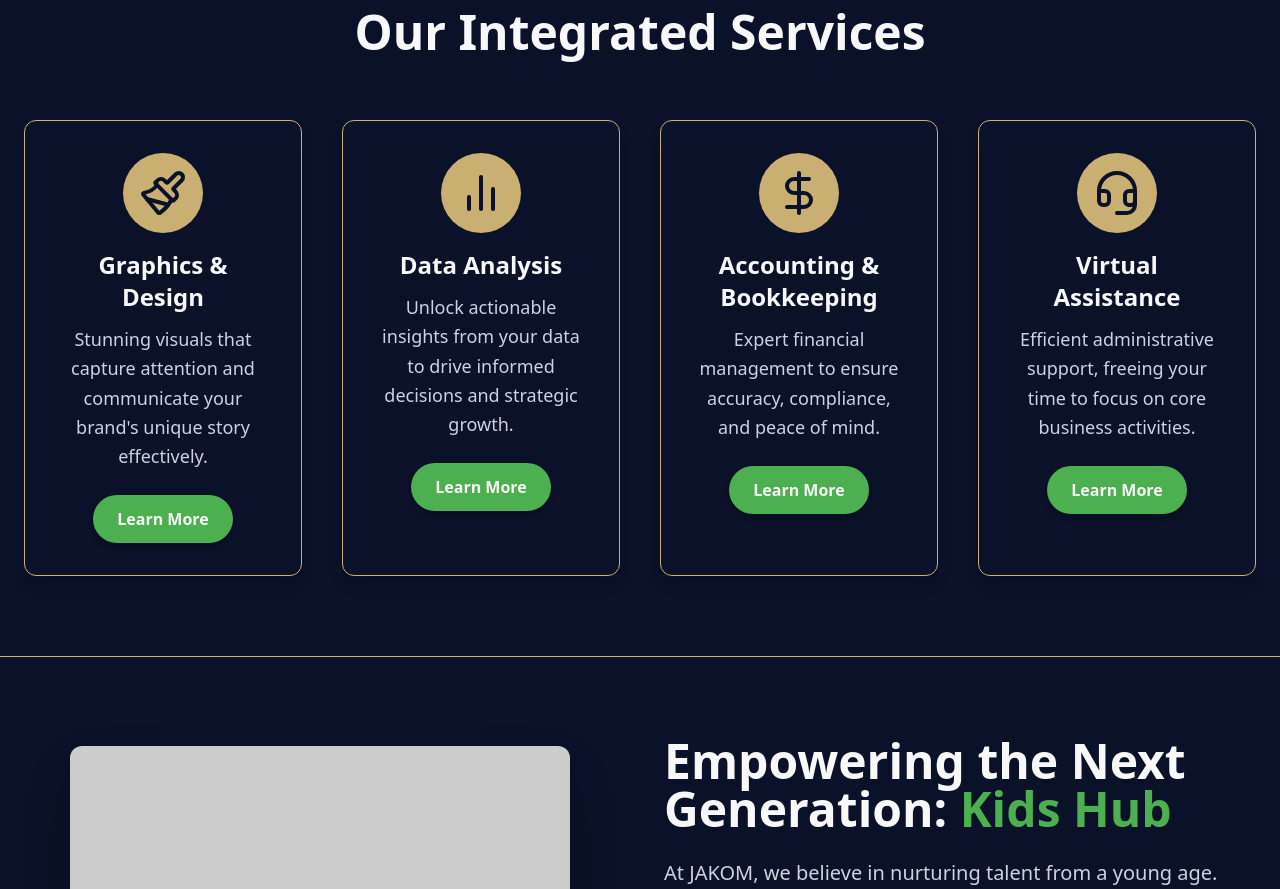
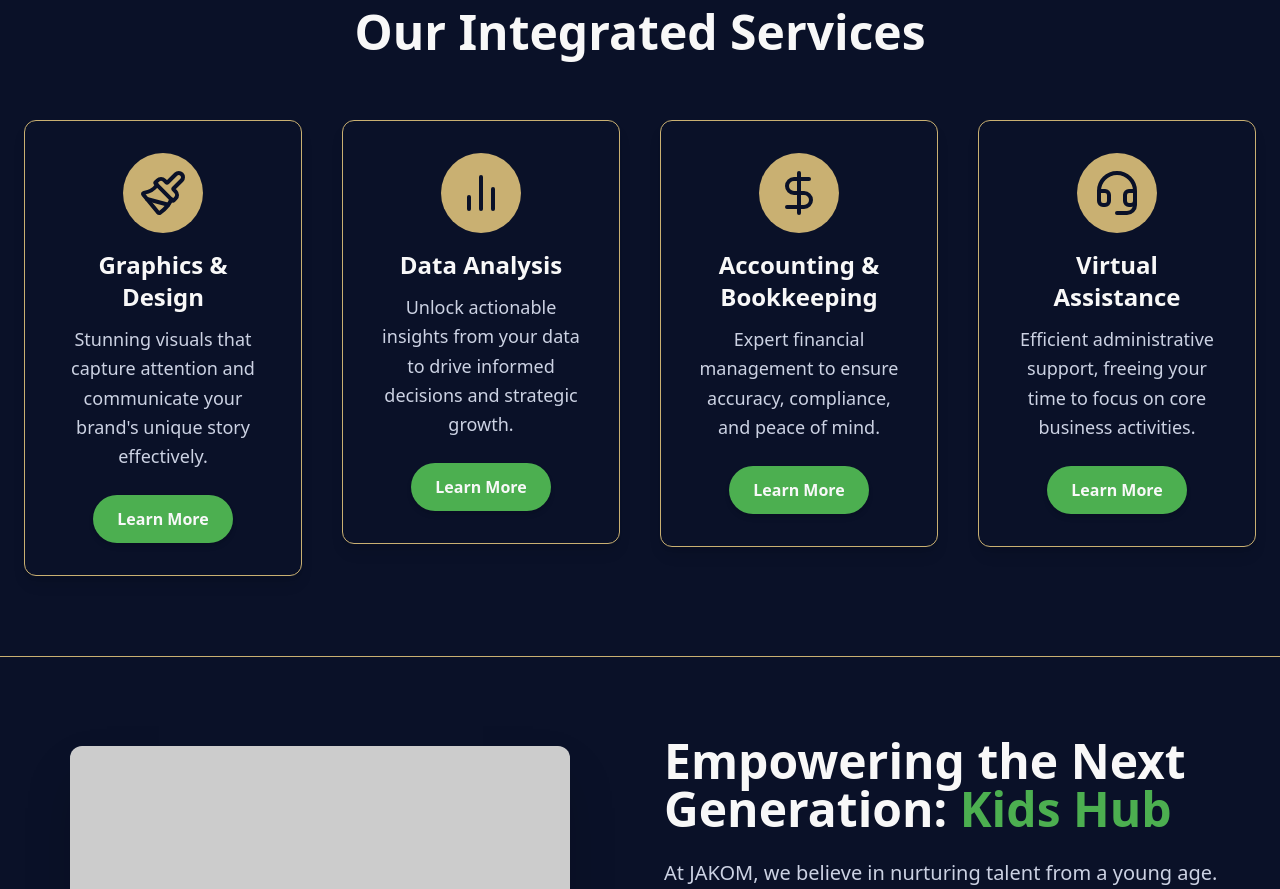
Before and after one commit to Manuuujakom/jakom-website, a React (Create React App) app: page / in a window 1280 px wide. Shown: the part 960-1849 px from the top of the page. Built offline with nearby package versions, Linux system fonts and the light colour scheme.

Commit message:
Update App.js

```diff
--- a/src/App.js
+++ b/src/App.js
@@ -61,6 +61,7 @@ const ServiceCard = ({ icon: Icon, title, description, delay, path }) => {
   }, []); // Empty dependency array means this effect runs once on mount
 
   return (
+    <Link to={path} className="block"> {/* Changed to Link */}
       <div
         ref={cardRef} // Attach the local ref to this div
         // Conditional classes: initial hidden state, then transition to visible
@@ -73,17 +74,18 @@ const ServiceCard = ({ icon: Icon, title, description, delay, path }) => {
         // The delay is now applied to the transition itself, for cumulative effect per card
         style={{ transitionDelay: `${delay}ms` }}
       >
-      <Link to={path} className="p-4 bg-[#C9B072] text-[#0A1128] rounded-full mb-4 inline-flex items-center justify-center">
-        {/* Render the Lucide Icon component passed as a prop, wrapped in Link */}
+        <div className="p-4 bg-[#C9B072] text-[#0A1128] rounded-full mb-4 inline-flex items-center justify-center">
+          {/* Render the Lucide Icon component passed as a prop */}
           <Icon size={48} />
-      </Link>
+        </div>
         <h3 className="text-2xl font-bold text-[#F8F8F8] mb-3">{title}</h3>
         <p className="text-[#CCD2E3] text-lg leading-relaxed">{description}</p>
-      {/* Changed button to Link and added 'to' prop */}
-      <Link to={path} className="mt-6 px-6 py-3 bg-[#4CAF50] text-[#F8F8F8] font-semibold rounded-full hover:bg-opacity-90 transition duration-300 transform hover:scale-105 shadow-md">
+        {/* The 'Learn More' button is now part of the clickable card via the outer Link */}
+        <div className="mt-6 px-6 py-3 bg-[#4CAF50] text-[#F8F8F8] font-semibold rounded-full hover:bg-opacity-90 transition duration-300 transform hover:scale-105 shadow-md">
           Learn More
+        </div>
+      </div>
     </Link>
-    </div>
   );
 };
 
```
Lines whose indentation alone changed are shown as unchanged.
